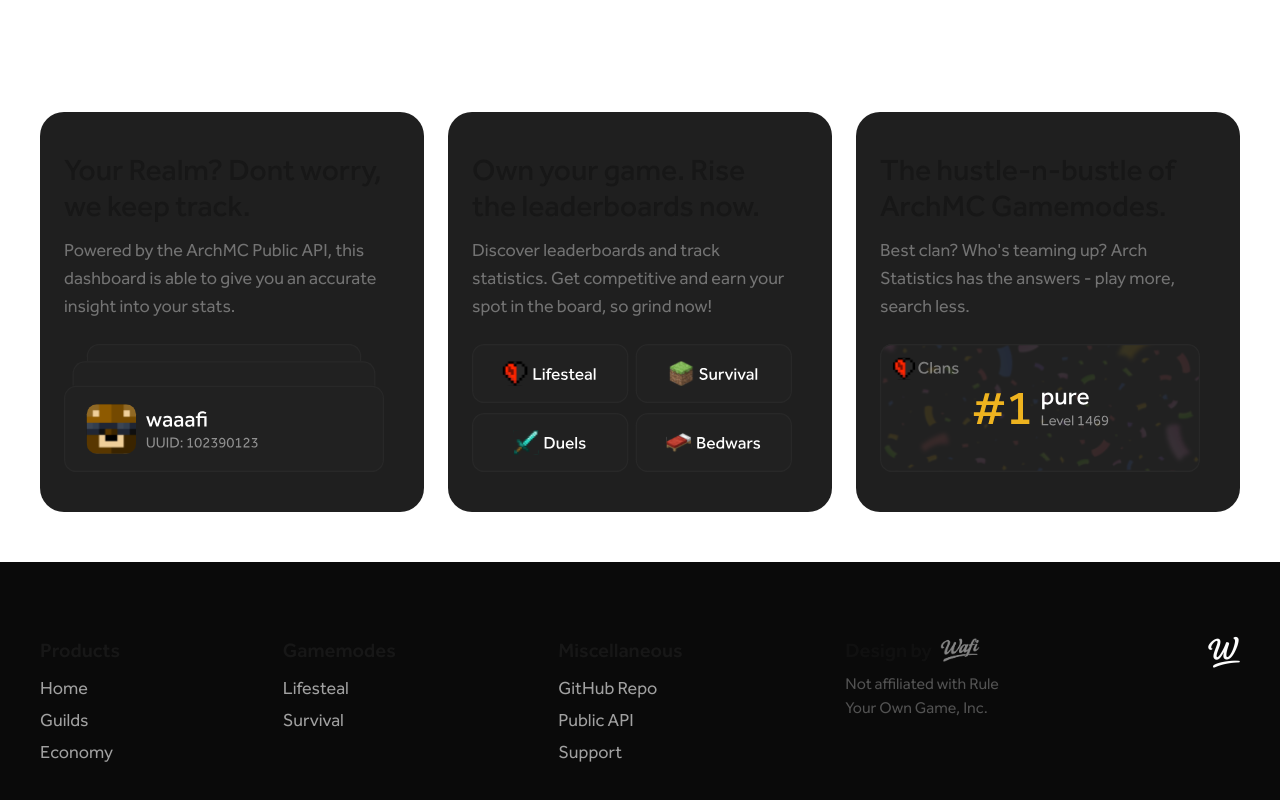
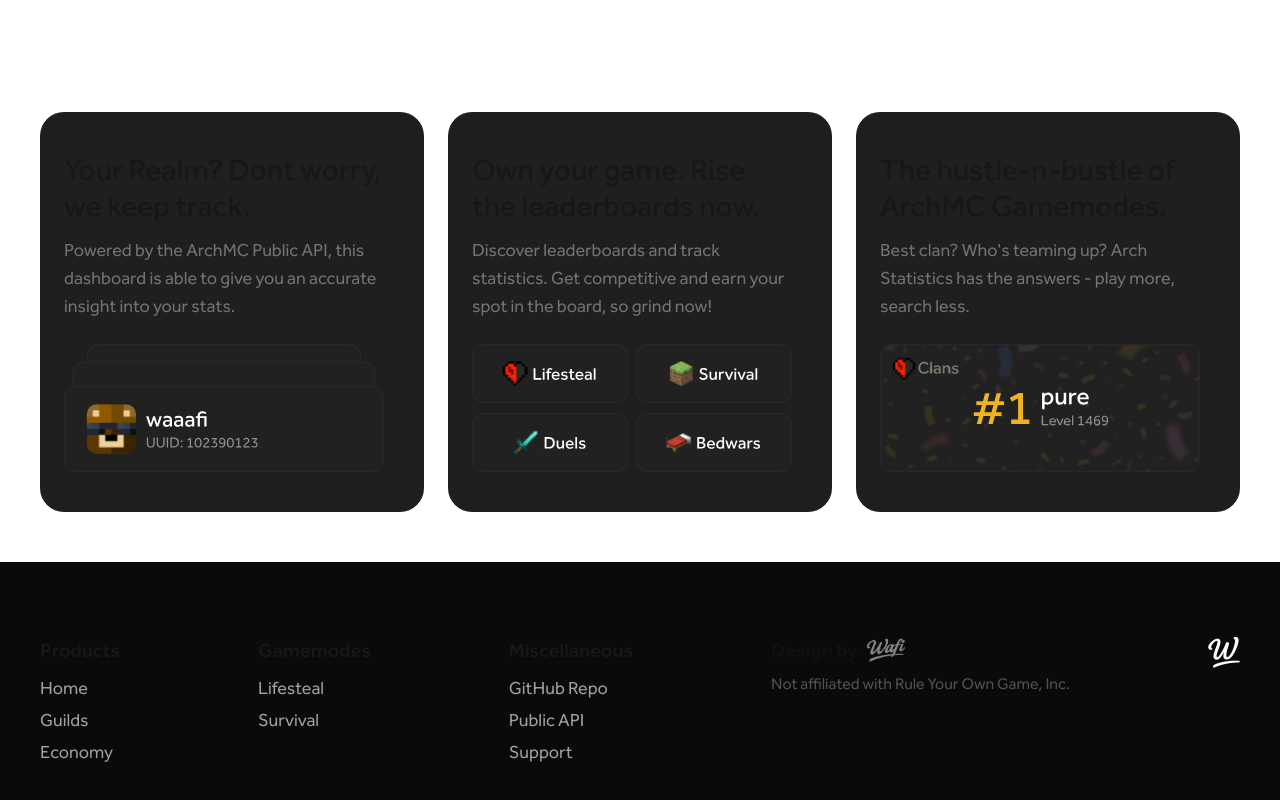
Before and after one commit to wafidzn/ArchMC-Statistics, a Next.js app: page / in a window 1280 px wide. Shown: the part 618-1418 px from the top of the page. Built offline with nearby package versions, Linux system fonts and the light colour scheme; a web font is replaced by a local one.

Commit message:
Update page.tsx

```diff
--- a/src/app/page.tsx
+++ b/src/app/page.tsx
@@ -57,31 +57,47 @@
         </div>
       </section>
 
-      <footer className="w-full h-[280px] bg-neutral-950 flex flex-col items-center">
-        <div className="w-7xl h-[500px] pr-10 pl-10 flex items-center">
-          <div className="w-full h-auto flex justify-between">
-            <div className="flex flex-col">
+      <footer className="w-full md:h-[280px] h-auto bg-neutral-950 flex flex-col items-center overflow-hidden">
+        <div className="w-full max-w-7xl md:h-[500px] h-auto md:px-10 px-4 flex items-center">
+          <div className="w-full h-auto md:flex md:justify-between flex-col-reverse md:flex-row flex gap-6 md:gap-0 py-8 md:py-0">
+
+            {/* Products - Last on mobile, first on desktop */}
+            <div className="flex flex-col text-center md:text-left">
               <span className="font-semibold text-xl mb-2">Products</span>
               <a href="" className="text-neutral-400 text-lg leading-8">Home</a>
               <a href="" className="text-neutral-400 text-lg leading-8">Guilds</a>
               <a href="" className="text-neutral-400 text-lg leading-8">Economy</a>
             </div>
-            <div className="flex flex-col leading-7">
+
+            {/* Gamemodes */}
+            <div className="flex flex-col leading-7 text-center md:text-left">
               <span className="font-semibold text-xl mb-2">Gamemodes</span>
               <a href="" className="text-neutral-400 text-lg leading-8">Lifesteal</a>
               <a href="" className="text-neutral-400 text-lg leading-8">Survival</a>
             </div>
-            <div className="flex flex-col leading-7">
+
+            {/* Miscellaneous */}
+            <div className="flex flex-col leading-7 text-center md:text-left">
               <span className="font-semibold text-xl mb-2">Miscellaneous</span>
               <a href="" className="text-neutral-400 text-lg leading-8">GitHub Repo</a>
               <a href="" className="text-neutral-400 text-lg leading-8">Public API</a>
               <a href="" className="text-neutral-400 text-lg leading-8">Support</a>
             </div>
-            <div>
-              <div className="flex items-center gap-2 opacity-50"><span className="text-xl font-semibold">Design by</span><img className="w-10 h-6" src="/assets/svgs/shared/wafi.png" alt="Wafi" /></div>
-              <p className="max-w-50 text-balance mt-2 text-neutral-600">Not affiliated with Rule Your Own Game, Inc.</p>
+
+            {/* Design by section */}
+            <div className="text-center md:text-left">
+              <div className="flex items-center gap-2 opacity-50 justify-center md:justify-start">
+                <span className="text-xl font-semibold">Design by</span>
+                <img className="w-10 h-6" src="/assets/svgs/shared/wafi.png" alt="Wafi" />
+              </div>
+              <p className="md:max-w-xs max-w-full text-balance mt-2 text-neutral-600 text-sm md:text-base">
+                Not affiliated with Rule Your Own Game, Inc.
+              </p>
             </div>
-            <img src="/assets/svgs/shared/wafidzn.png" alt="WafiDZN Logo" className="w-8 h-8" />
+
+            {/* Logo - First on mobile (due to flex-col-reverse), last on desktop */}
+            <img src="/assets/svgs/shared/wafidzn.png" alt="WafiDZN Logo" className="w-8 h-8 mx-auto md:mx-0" />
+
           </div>
         </div>
       </footer>
```
